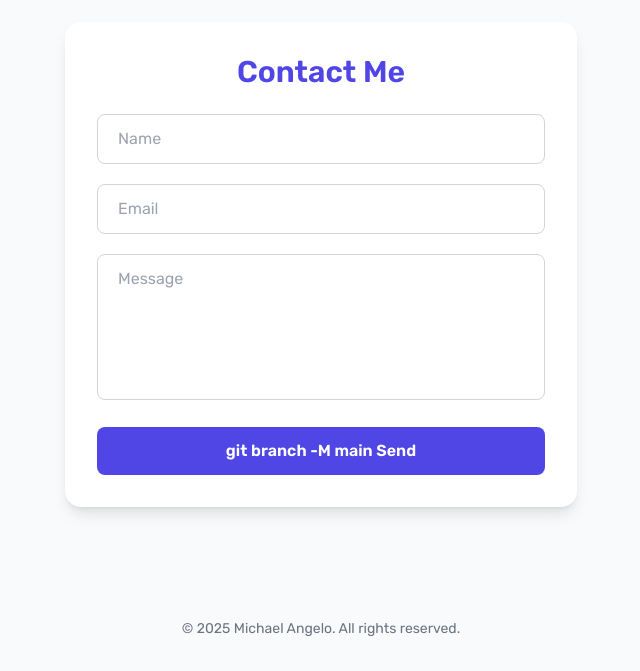
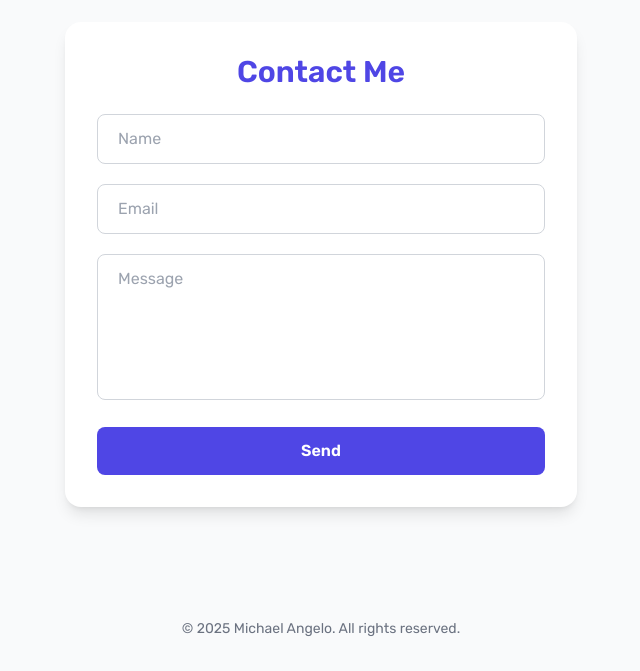
Before and after one commit to Geloooo20/gelo, a plain HTML site: page index.html in a window 1280 px wide. Shown: the part 1421-2092 px from the top of the page, without its empty margins (423-1063 px from the left). Drawn offline with nearby package versions, Linux system fonts and the light colour scheme.

Commit message:
Update site content

```diff
--- a/index.html
+++ b/index.html
@@ -113,7 +113,7 @@
           <button
             type="submit"
             class="w-full bg-indigo-600 text-white py-3 rounded-lg font-semibold hover:bg-indigo-700 transition"
-          >git branch -M main
+          >
             Send
           </button>
         </form>
```
